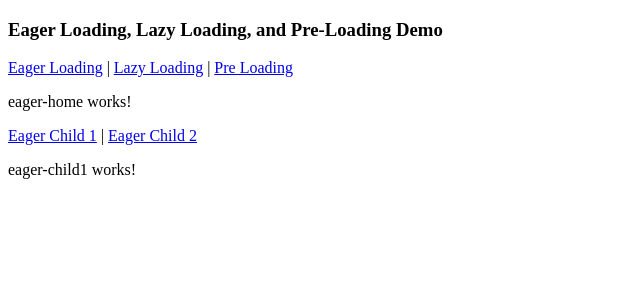
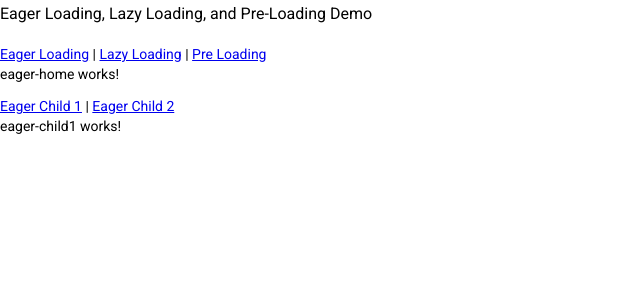
Before and after one commit to sathishkumar63/angular-loading-strategies, an Angular app: page /eager-loading/child1 in a window 1280 px wide. Shown: the top 300 px of the page, without its empty margins (0-640 px from the left). Built offline with nearby package versions, Linux system fonts and the light colour scheme.

Commit message:
add angular material

```diff
--- a/angular.json
+++ b/angular.json
@@ -31,6 +31,7 @@
               "src/assets"
             ],
             "styles": [
+              "./node_modules/@angular/material/prebuilt-themes/indigo-pink.css",
               "src/styles.scss"
             ],
             "scripts": []
@@ -94,6 +95,7 @@
               "src/assets"
             ],
             "styles": [
+              "./node_modules/@angular/material/prebuilt-themes/indigo-pink.css",
               "src/styles.scss"
             ],
             "scripts": []
--- a/package.json
+++ b/package.json
@@ -12,10 +12,12 @@
   "private": true,
   "dependencies": {
     "@angular/animations": "~11.0.9",
+    "@angular/cdk": "^11.0.4",
     "@angular/common": "~11.0.9",
     "@angular/compiler": "~11.0.9",
     "@angular/core": "~11.0.9",
     "@angular/forms": "~11.0.9",
+    "@angular/material": "^11.0.4",
     "@angular/platform-browser": "~11.0.9",
     "@angular/platform-browser-dynamic": "~11.0.9",
     "@angular/router": "~11.0.9",
--- a/src/app/app.module.ts
+++ b/src/app/app.module.ts
@@ -4,10 +4,11 @@
 import { AppComponent } from './app.component';
 import { CustomPreloadingStrategy } from './core/custom-preloading-strategy';
 import { EagerLoadingModule } from './features/eager-loading';
+import { BrowserAnimationsModule } from '@angular/platform-browser/animations';
 
 @NgModule({
   declarations: [AppComponent],
-  imports: [BrowserModule, AppRoutingModule, EagerLoadingModule],
+  imports: [BrowserModule, AppRoutingModule, EagerLoadingModule, BrowserAnimationsModule],
   providers: [CustomPreloadingStrategy],
   bootstrap: [AppComponent],
 })
--- a/src/index.html
+++ b/src/index.html
@@ -6,8 +6,10 @@
   <base href="/">
   <meta name="viewport" content="width=device-width, initial-scale=1">
   <link rel="icon" type="image/x-icon" href="favicon.ico">
+  <link href="https://fonts.googleapis.com/css?family=Roboto:300,400,500&display=swap" rel="stylesheet">
+  <link href="https://fonts.googleapis.com/icon?family=Material+Icons" rel="stylesheet">
 </head>
-<body>
+<body class="mat-typography">
   <app-root></app-root>
 </body>
 </html>
--- a/src/styles.scss
+++ b/src/styles.scss
@@ -1 +1,4 @@
 /* You can add global styles to this file, and also import other style files */
+
+html, body { height: 100%; }
+body { margin: 0; font-family: Roboto, "Helvetica Neue", sans-serif; }
```
Also changed, not shown: 1 other file (tests, documents, lock files or other folders).
